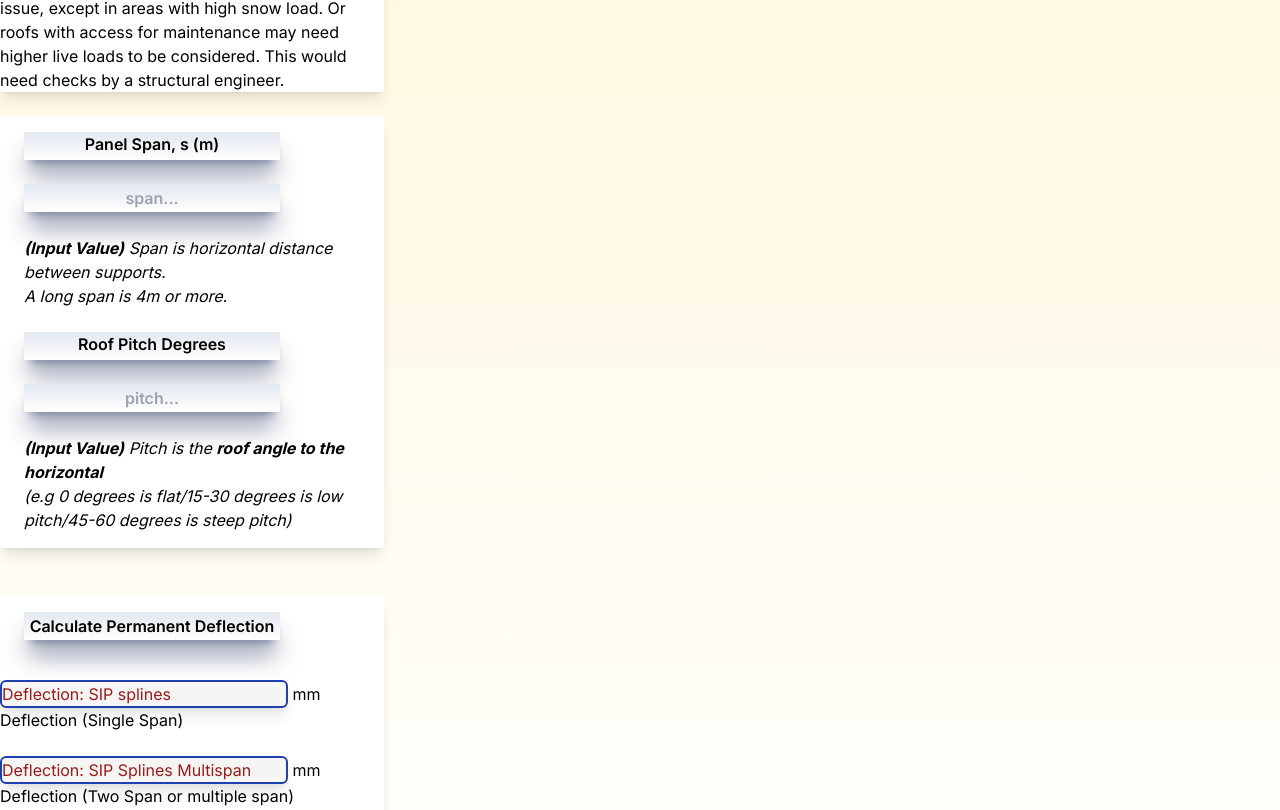
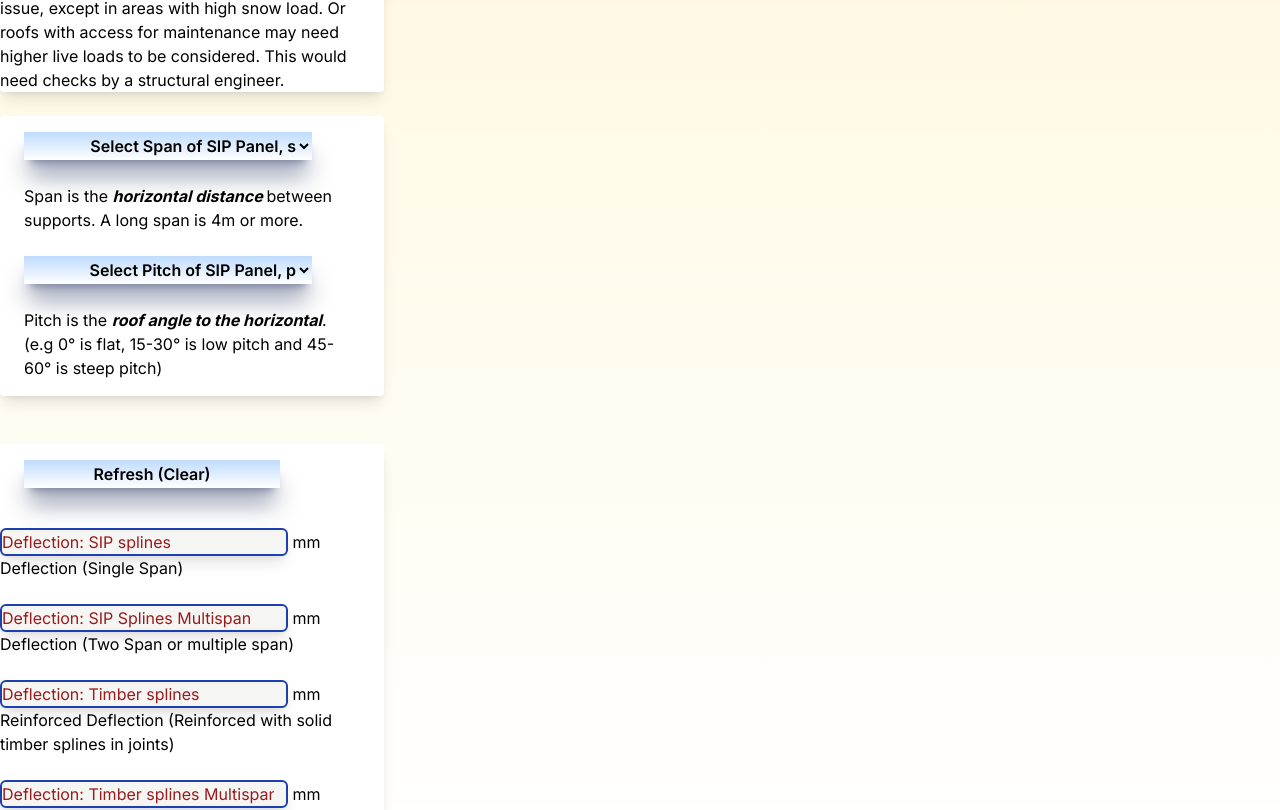
Before and after one commit to struartapp/SIP-APP-5.3-public, a Next.js app in the folder sippapp2/: page /Deflection in a window 1280 px wide. Shown: the part 1232-2042 px from the top of the page. Built offline with nearby package versions, Linux system fonts and the light colour scheme.

Commit message:
2nd commit

```diff
--- a/sippapp2/app/Deflection/page.js
+++ b/sippapp2/app/Deflection/page.js
@@ -3,8 +3,14 @@
 import Link from 'next/link'
 
 
+
+
+
 export default function validate() {
     const handleCalculate = () => {
+
+    //  let myMap = new Map();
+
 
         // s = document.forms["input_form"]["sterm"].value;
         // p = document.forms["input_form"]["pterm"].value;
@@ -93,6 +99,18 @@ export default function validate() {
 
     };
 
+    function handleClear(){
+      document.getElementById("Loading").value = "";
+      document.getElementById("depth").value = "";
+      document.getElementById("facet").value = "";
+      document.getElementById("sterm").value = "";
+      document.getElementById("pterm").value = "";
+      document.getElementById("Deflection").value = "";
+      document.getElementById("2SPDeflection").value = "";
+      document.getElementById("REINDeflection").value = "";
+      document.getElementById("REINDeflection2SP").value = "";
+
+    }
 
 
 
@@ -127,8 +145,8 @@ export default function validate() {
   <img class="w-full" src="https://i.postimg.cc/KzcCdds6/230113-SIPS-CHP2-images-Fig-2-3-2-Roof-Panel-Example-Bending-APP-Section.jpg" ></img>
   <div class="px-6 py-4">
       <form name="input_form" onSubmit={(e) => { e.preventDefault(); handleCalculate(); }}>
-                    <select id="depth" className="font-semibold text-right bg-clip-border bg-gradient-to-b from-slate-200 to-white w-64 h-7 rounded-sd shadow-xl shadow-blue-950/50 border-1 border-black" onChange={handleCalculate}>
-                    <option value="" disabled selected>Select Depth of SIP Panel, d</option>
+                    <select id="depth" className="font-semibold text-right bg-clip-border bg-gradient-to-b  from-blue-200 to-white w-72 h-7 rounded-sd shadow-xl shadow-blue-950/50 border-1 border-black hover:bg-orange-200" onChange={handleCalculate}>
+                    <option value="" disabled selected>Select Thickness of SIP Panel, d</option>
 
 
          <option value={97.0}>97mm SIPIt Scotland</option>
@@ -151,7 +169,7 @@ export default function validate() {
                      </select>
                      <br /><br />
                     {/* Other input fields and dropdowns */}
-                    <select id="facet" className="font-semibold text-right bg-clip-border bg-gradient-to-b from-slate-200 to-white w-64 h-7 rounded-sd shadow-xl shadow-blue-950/50 border-1 border-black" onChange={handleCalculate}>
+                    <select id="facet" className="font-semibold text-right bg-clip-border bg-gradient-to-b from-blue-200 to-white w-64 h-7 rounded-sd shadow-xl shadow-blue-950/50 border-1 border-black hover:bg-orange-200" onChange={handleCalculate}>
         <option value="" disabled selected>Select Face Thickness, t</option>
         <option value={11.0}>11mm SBS / SIPit Scotland</option>
         <option value={12.0}>12mm</option>
@@ -169,7 +187,7 @@ export default function validate() {
   <img class="w-full" src="https://i.postimg.cc/bJRVNskd/230113-SIPS-CHP2-images-Fig-2-3-2-Roof-Panel-Example-Bending-App-Elevation.jpg" ></img>
   <div class="px-6 py-4">
                     <form name="input_form" onSubmit={(e) => { e.preventDefault(); handleCalculate(); }}>
-                    <select id="Loading" className="font-semibold text-right bg-clip-border bg-gradient-to-b from-slate-200 to-white w-64 h-7 rounded-sd shadow-xl shadow-blue-950/50 border-1 border-black" onChange={handleCalculate}>
+                    <select id="Loading" className="font-semibold text-right bg-clip-border bg-gradient-to-b from-blue-200 to-white w-64 h-7 rounded-sd shadow-xl shadow-blue-950/50 border-1 border-black hover:bg-orange-200" onChange={handleCalculate}>
          <option value="" disabled selected>Select Loading</option>
          <option value={0.00}>Select Value</option>
          <option value={80.0}>Lightweight: membrane/standing seam</option>
@@ -197,24 +215,72 @@ export default function validate() {
             <div class="max-w-sm rounded overflow-hidden shadow-lg bg-white">
   {/* <img class="w-full" src="https://i.postimg.cc/KzcCdds6/230113-SIPS-CHP2-images-Fig-2-3-2-Roof-Panel-Example-Bending-APP-Section.jpg" ></img> */}
   <div class="px-6 py-4">
-    <div className="font-semibold text-center bg-clip-border bg-gradient-to-b from-slate-200 to-white w-64 h-7 rounded-sd shadow-xl shadow-blue-950/50 border-1 border-black">Panel Span, s (m)
+  <select id="sterm" className="font-semibold text-right bg-clip-border bg-gradient-to-b  from-blue-200 to-white w-72 h-7 rounded-sd shadow-xl shadow-blue-950/50 border-1 border-black hover:bg-orange-200" onChange={handleCalculate}>
+                    <option value="" disabled selected>Select Span of SIP Panel, s</option>
+
+
+         <option value={0.75}>0.75m</option>
+         <option value={1.00}>1.00m</option>
+         <option value={1.25}>1.25m</option>
+         <option value={1.50}>1.50m</option>
+         <option value={1.75}>1.75m</option>
+         <option value={2.00}>2.00m</option>
+         <option value={2.25}>2.25m</option>
+         <option value={2.50}>2.50m</option>
+         <option value={2.75}>2.75m</option>
+         <option value={3.00}>3.00m</option>
+         <option value={3.25}>3.25m</option>
+         <option value={3.50}>3.50m</option>
+         <option value={3.75}>3.75m</option>
+         <option value={4.00}>4.00m</option>
+         <option value={4.25}>4.25m</option>
+         <option value={4.50}>4.50m</option>
+         <option value={4.75}>4.75m</option>
+         <option value={5.00}>5.00m</option>
+         <option value={5.25}>5.25m</option>
+         <option value={5.50}>5.50m</option>
+         <option value={5.75}>5.75m</option>
+         <option value={6.00}>6.00m</option>
+
+
+                     </select>
+
+                     {/* <div className="font-semibold text-center bg-clip-border bg-gradient-to-b from-blue-200 to-white w-64 h-7 rounded-sd shadow-xl shadow-blue-950/50 border-1 border-black">Panel Span, s (m)
     </div><br />
-    <input className ="placeholder:text-blue font-semibold text-center bg-clip-border bg-gradient-to-b from-slate-200 to-white w-64 h-7 rounded-sd shadow-xl shadow-blue-950/50 border-1 border-black" placeholder="span..." type="text"  id="sterm" size="1" required/>
-  <strong><br /><br />
-    <i>(Input Value)</i></strong><i> Span is horizontal distance between supports. <br />A long span is 4m or more.</i><br /><br />
+    <input className ="placeholder:text-blue font-semibold text-center bg-clip-border bg-gradient-to-b from-slate-200 to-white w-64 h-7 rounded-sd shadow-xl shadow-blue-950/50 border-1 border-black" placeholder="span..." type="text"  id="sterm" size="1" required/> */}
+  <br /><br />
+  <p>Span is the <strong><i>horizontal distance </i></strong>between supports. A long span is 4m or more.</p><br />
 
 
 
+  <select id="pterm" className="font-semibold text-right bg-clip-border bg-gradient-to-b  from-blue-200 to-white w-72 h-7 rounded-sd shadow-xl shadow-blue-950/50 border-1 border-black hover:bg-orange-200" onChange={handleCalculate}>
+                    <option value="" disabled selected>Select Pitch of SIP Panel, p</option>
+
+
+         <option value={0.00}>0&deg;</option>
+         <option value={5.00}>5&deg;</option>
+         <option value={10.00}>10&deg;</option>
+         <option value={15.00}>15&deg;</option>
+         <option value={20.00}>20&deg;</option>
+         <option value={25.00}>25&deg;</option>
+         <option value={30.00}>30&deg;</option>
+         <option value={35.00}>35&deg;</option>
+         <option value={40.00}>40&deg;</option>
+         <option value={45.00}>45&deg;</option>
+         <option value={50.00}>50&deg;</option>
+         <option value={60.00}>60&deg;</option>
+
+
+                     </select>
 
 
 
-
-    <div className="font-semibold text-center bg-clip-border bg-gradient-to-b from-slate-200 to-white w-64 h-7 rounded-sd shadow-xl shadow-blue-950/50 border-1 border-black"> Roof Pitch Degrees
+    {/* <div className="font-semibold text-center bg-clip-border bg-gradient-to-b from-blue-200 to-white w-64 h-7 rounded-sd shadow-xl shadow-blue-950/50 border-1 border-black"> Roof Pitch Degrees
     </div><br />
-    <input className ="placeholder:text-blue font-semibold text-center bg-clip-border bg-gradient-to-b from-slate-200 to-white w-64 h-7 rounded-sd shadow-xl shadow-blue-950/50 border-1 border-black" placeholder="pitch..." type="text"  id="pterm" size="1" required/>
+    <input className ="placeholder:text-blue font-semibold text-center bg-clip-border bg-gradient-to-b from-slate-200 to-white w-64 h-7 rounded-sd shadow-xl shadow-blue-950/50 border-1 border-black" placeholder="pitch..." type="text"  id="pterm" size="1" required/> */}
   <br /><br />
-    <i><strong>(Input Value)</strong> Pitch is the <strong>roof angle to the horizontal</strong>
-    <br />(e.g 0 degrees is flat/15-30 degrees is low pitch/45-60 degrees is steep pitch)</i>
+    <p>Pitch is the <strong><i>roof angle to the horizontal</i></strong>.
+    <br />(e.g 0&deg; is flat, 15-30&deg; is low pitch and 45-60&deg; is steep pitch)</p>
     </div> </div> <div><br /><br/>
 
 
@@ -224,7 +290,7 @@ export default function validate() {
   {/* <img class="w-full" src="https://i.postimg.cc/KzcCdds6/230113-SIPS-CHP2-images-Fig-2-3-2-Roof-Panel-Example-Bending-APP-Section.jpg" ></img> */}
   <div class="px-6 py-4">
 
-    <button className="placeholder:text-blue font-semibold text-center bg-clip-border bg-gradient-to-b from-slate-200 to-white w-64 h-7 rounded-sd shadow-xl shadow-blue-950/50 border-1.5 border-black" onClick={handleCalculate}>Calculate Permanent Deflection</button>
+    <button className="placeholder:text-blue font-semibold text-center bg-clip-border bg-gradient-to-b from-blue-200 to-white w-64 h-7 rounded-sd shadow-xl shadow-blue-950/50 border-1.5 border-black" onClick={handleClear}>Refresh (Clear)</button>
 
 
             {/* Result output */}
```
